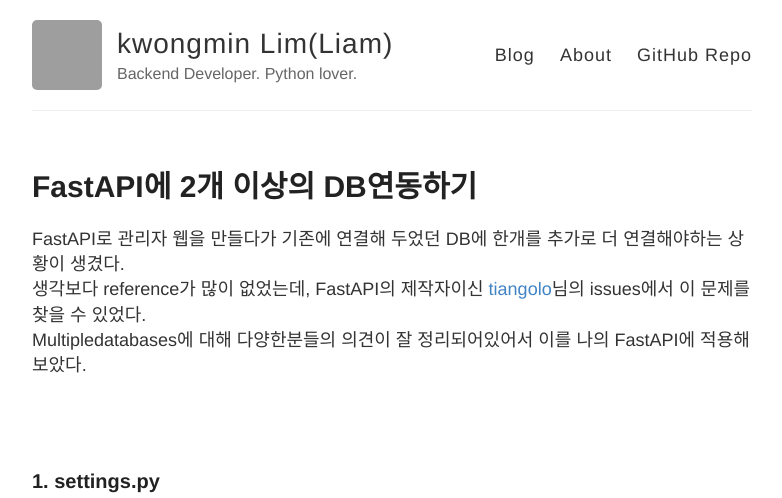
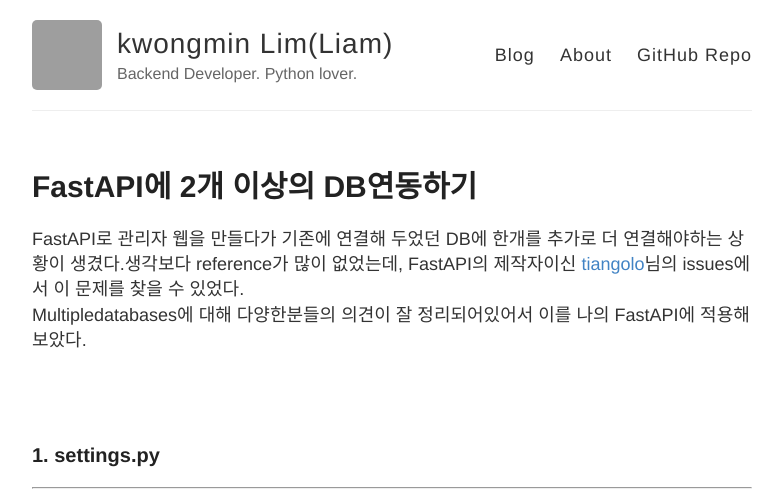
Before and after one commit to liampoet/liampoet.github.io-test2, a Jekyll site: the page built from _posts/2022-3-30-FastAPI-Multipledatabases.md, in a window 1280 px wide and 1400 px high, cut to the strip 0-498 px from the top of the window. Shown: the whole strip, without its empty margins (248-1030 px from the left). Built offline with Jekyll 4.4.1, drawn with Linux system fonts in a browser that asks for light colours; some of the changed text lies outside the part shown; grey boxes are pictures that could not be loaded.

```diff
--- a/_posts/2022-3-30-FastAPI-Multipledatabases.md
+++ b/_posts/2022-3-30-FastAPI-Multipledatabases.md
@@ -5,8 +5,7 @@ category: Blog
 tags: [Git, FastAPI, pydantic, sqlalchemy]
 ---
 
-FastAPI로 관리자 웹을 만들다가 기존에 연결해 두었던 DB에 한개를 추가로 더 연결해야하는 상황이 생겼다.<br>
-생각보다 reference가 많이 없었는데, FastAPI의 제작자이신 [tiangolo](https://github.com/tiangolo/fastapi/issues/2592)님의 issues에서 이 문제를 찾을 수 있었다.<br>
+FastAPI로 관리자 웹을 만들다가 기존에 연결해 두었던 DB에 한개를 추가로 더 연결해야하는 상황이 생겼다.생각보다 reference가 많이 없었는데, FastAPI의 제작자이신 [tiangolo](https://github.com/tiangolo/fastapi/issues/2592)님의 issues에서 이 문제를 찾을 수 있었다.<br>
 Multipledatabases에 대해 다양한분들의 의견이 잘 정리되어있어서 이를 나의 FastAPI에 적용해보았다.
 
 <br>
@@ -16,10 +15,10 @@ Multipledatabases에 대해 다양한분들의 의견이 잘 정리되어있어
 
 <script src="https://gist.github.com/liampoet/7db7cc280b3a03655e611a814a112062.js"></script>
 
-[pydantic - BaseSettings](https://pydantic-docs.helpmanual.io/usage/settings/)
+[pydantic - BaseSettings](https://pydantic-docs.helpmanual.io/usage/settings/)<br>
 [FastAPI - pydantic BaseSettings예제](https://fastapi.tiangolo.com/advanced/settings/)
 
-#functools - @lru_cache :
+functools - @lru_cache :
 LRU(Least Recently Used)캐싱을 사용하기위해 @lru_cache를 사용했다.
 @lru_cache 데코레이터는 functools 내장 모듈로 부터 불러올 수 있으며, @lru_cache 를 아무 함수 위에 선언하면 사용하면
 그 함수에 넘어온 인자를 키(key)로 그리고 함수의 호출 결과를 값(value)으로 LRU 캐싱이 적용된다.
```
Also changed, not shown: other parts of _posts/2022-3-30-FastAPI-Multipledatabases.md (+6 -0 lines).
